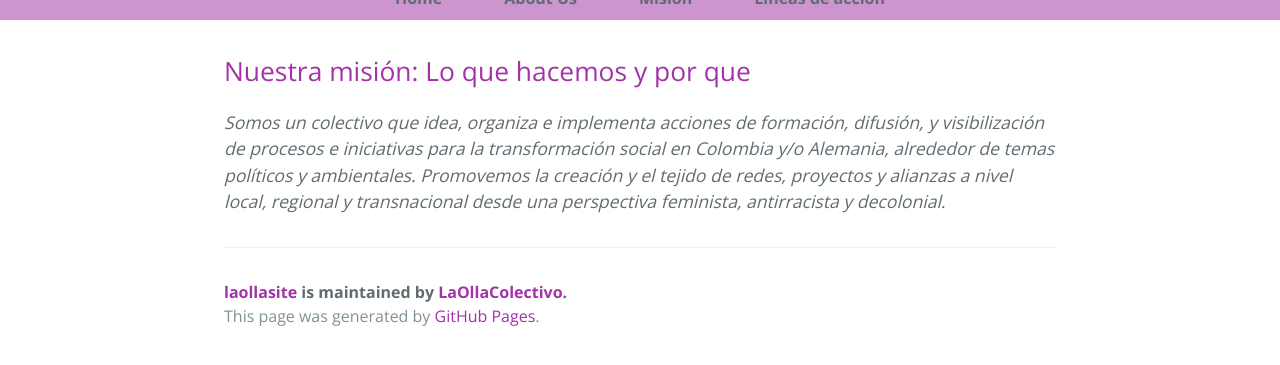
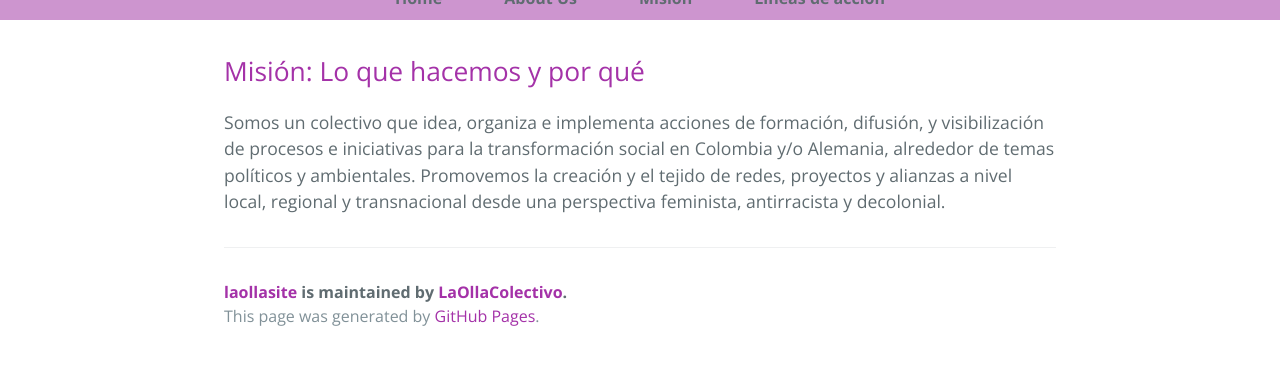
Before and after one commit to LaOllaColectivo/laollasite, a Jekyll site: the page built from mission.md, in a window 1280 px wide, cut to the strip 504-869 px from the top of the page. Built offline with Jekyll 4.4.1, drawn with Linux system fonts in a browser that asks for light colours.

Commit message:
Update mission.md

```diff
--- a/mission.md
+++ b/mission.md
@@ -3,6 +3,6 @@ title: "Mission"
 layout: default
 ---
 
-## Nuestra misión: Lo que hacemos y por que
+## Misión: Lo que hacemos y por qué
 
-*Somos un colectivo que idea, organiza e implementa acciones de formación, difusión, y visibilización de procesos e iniciativas para la transformación social en Colombia y/o Alemania, alrededor de temas políticos y ambientales. Promovemos la creación y el tejido de redes, proyectos y alianzas a nivel local, regional y transnacional desde una perspectiva feminista, antirracista y decolonial.*
+Somos un colectivo que idea, organiza e implementa acciones de formación, difusión, y visibilización de procesos e iniciativas para la transformación social en Colombia y/o Alemania, alrededor de temas políticos y ambientales. Promovemos la creación y el tejido de redes, proyectos y alianzas a nivel local, regional y transnacional desde una perspectiva feminista, antirracista y decolonial.
```
